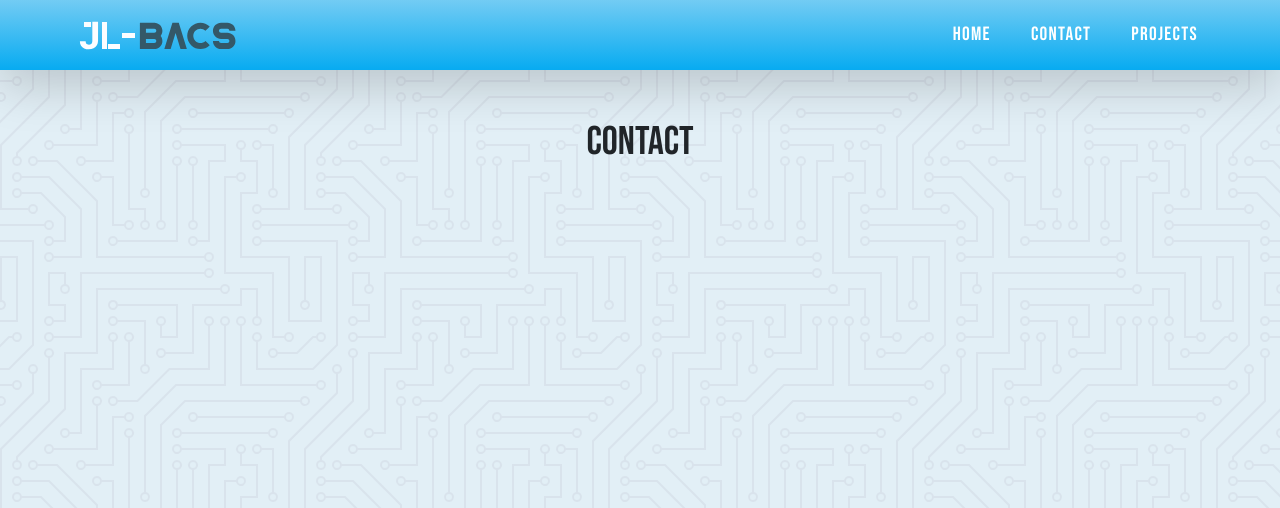
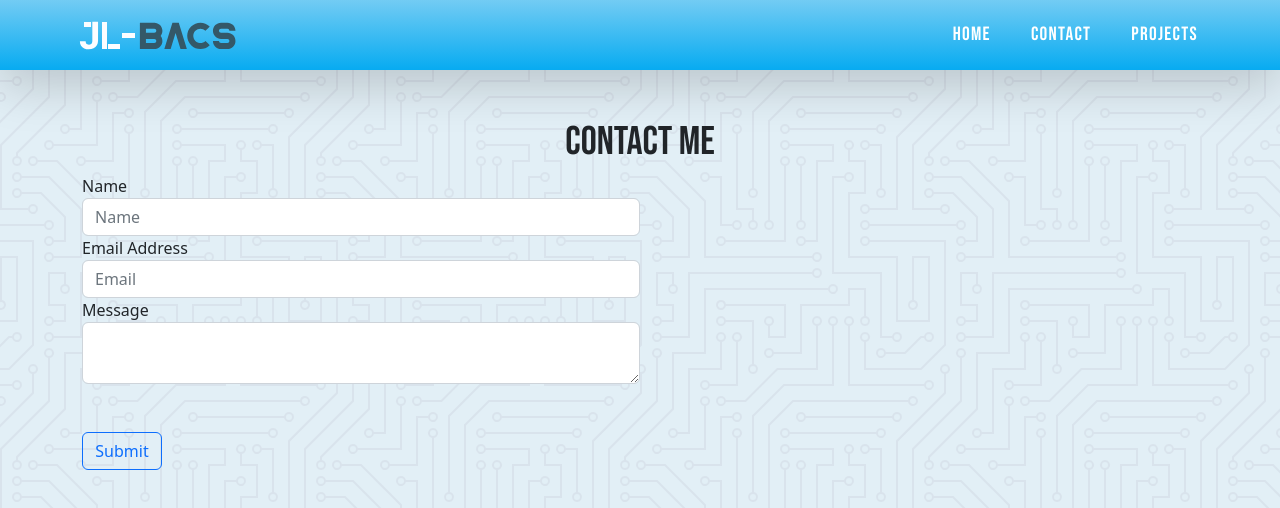
Before and after one commit to jlbbacs/MY-portfolio, a React (Create React App) app: page /contact in a window 1280 px wide. Shown: the top 508 px of the page. Built offline with nearby package versions, Linux system fonts and the light colour scheme.

Commit message:
adding form

```diff
--- a/package.json
+++ b/package.json
@@ -18,6 +18,7 @@
     "react-dom": "^18.2.0",
     "react-router-dom": "^6.4.1",
     "react-scripts": "^2.1.3",
+    "react-tsparticles": "^2.3.2",
     "typewriter-effect": "^2.19.0",
     "web-vitals": "^2.1.4"
   },
--- a/src/css/contact.css
+++ b/src/css/contact.css
@@ -1,5 +1,6 @@
 @import url('https://fonts.googleapis.com/css2?family=Bebas+Neue&family=Lato&family=Montserrat:wght@100&family=Poppins&family=Roboto+Slab&display=swap');
 
-.Contact{
+.contact-me{
     font-family: 'Bebas Neue', cursive;
+    text-align: center;
 }
--- a/src/css/works.css
+++ b/src/css/works.css
@@ -30,5 +30,5 @@ width: 5rem;
 
 }
 .card{
-  background-color: rgb(235, 242, 249);
+  background-color: rgb(216, 220, 224);
 }
--- a/src/pages/contact.js
+++ b/src/pages/contact.js
@@ -3,9 +3,27 @@ import "../css/contact.css";
 
 const contact = () => {
   return (
-    <div>
-       <h1 className='text-center mt-5 Contact'>Contact</h1>
+   <div className='container'>
+      <h1 className='contact-me mt-5'>Contact Me</h1>
+      <form className='form'>
+  <div class="form-row">
+    <div class="form-group col-md-6">
+      <label for="input">Name</label>
+      <input type="email" class="form-control" id="inputName" placeholder="Name"></input>
     </div>
+    <div class="form-group col-md-6">
+      <label for="inputEmail4">Email Address</label>
+      <input type="password" class="form-control" id="inputEmail4" placeholder="Email"></input>
+    </div>
+  </div>
+  <div class="form-group col-md-6">
+    <label for="exampleFormControlTextarea1">Message </label>
+    <textarea class="form-control" id="exampleFormControlTextarea1" placeholder="Message"> </textarea>
+  </div>
+  <button type="button" class="btn btn-outline-primary mt-5">Submit</button>
+  </form>
+
+  </div>
 
 
 
```
Also changed, not shown: src/components/particles.js (added, +11 -0 lines), 1 other file (tests, documents, lock files or other folders).
